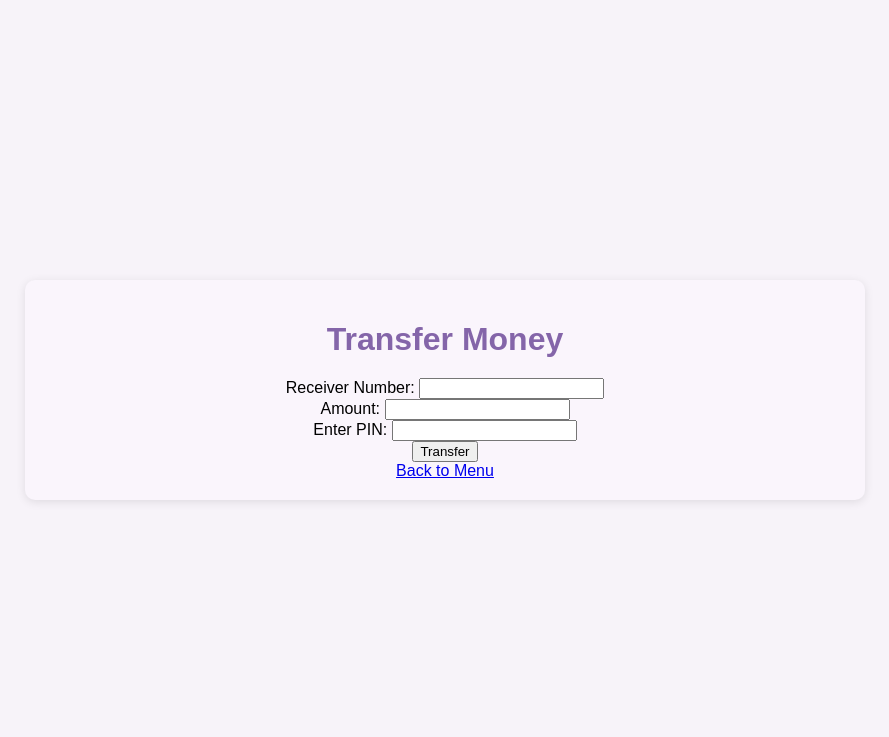
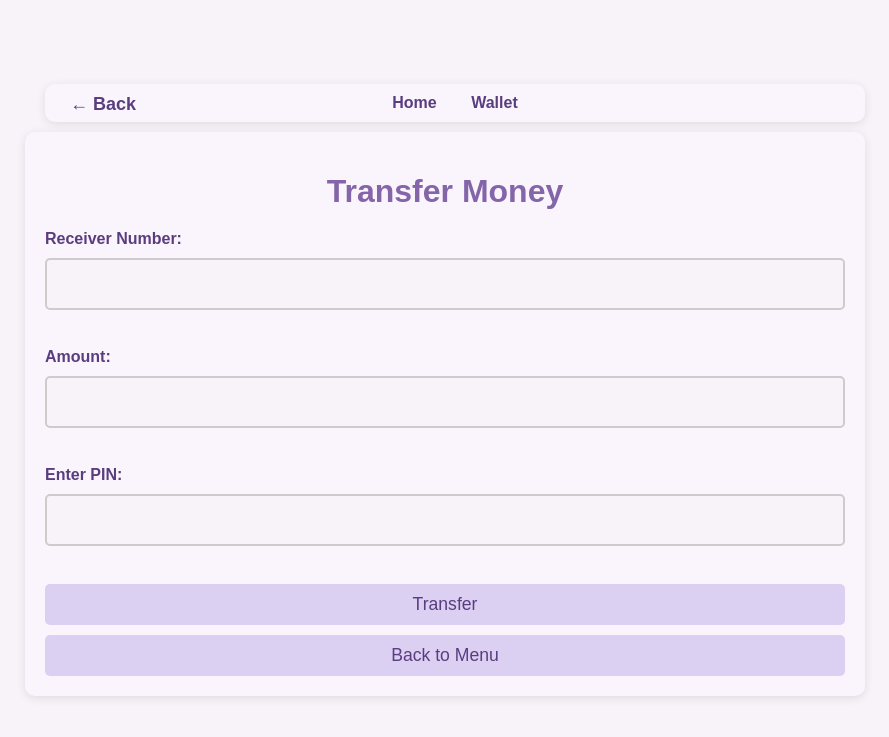
Before and after one commit to richmondkorsah/ussd-app-flask, a Flask app: page /transfer in a window 1280 px wide. Shown: the top 737 px of the page, without its empty margins (195-1084 px from the left). Run offline with Flask 3, Linux system fonts and the light colour scheme.

Commit message:
Added the transfer money feature and the feature to change profile type

```diff
--- a/app.py
+++ b/app.py
@@ -11,6 +11,7 @@ pin = 1234
 wrong_pin_count = 0
 cash_out = False
 cash_out_end_time = 5
+profile_type = 'standard'
 
 @app.route('/')
 def menu():
@@ -153,5 +154,10 @@ def report_fraud():
 
     return render_template('report-fraud.html')
 
+@app.route('/profile-type', methods=['GET', 'POST'])
+def profile_type():
+    return render_template('profile-type.html')
+
+
 if __name__ == '__main__':
     app.run(debug=True)
--- a/static/style/form.css
+++ b/static/style/form.css
@@ -32,6 +32,55 @@ input[type="tel"], textarea {
     box-sizing: border-box;
 }
 
+input[type="text"] {
+    width: 100%;
+    padding: 15px;
+    border: 2px solid #ccc;
+    border-radius: 5px;
+    margin-bottom: 20px;
+    font-size: 1em;
+    background-color: #f7f3f9;
+    color: #5a3d7f;
+    box-sizing: border-box;
+}
+
+
+input[type="number"] {
+    width: 100%;
+    padding: 15px;
+    border: 2px solid #ccc;
+    border-radius: 5px;
+    margin-bottom: 20px;
+    font-size: 1em;
+    background-color: #f7f3f9;
+    color: #5a3d7f;
+    box-sizing: border-box;
+}
+
+input[type="password"] {
+    width: 100%;
+    padding: 15px;
+    border: 2px solid #ccc;
+    border-radius: 5px;
+    margin-bottom: 20px;
+    font-size: 1em;
+    background-color: #f7f3f9;
+    color: #5a3d7f;
+    box-sizing: border-box;
+}
+
+select {
+    width: 100%;
+    padding: 15px;
+    border: 2px solid #ccc;
+    border-radius: 5px;
+    margin-bottom: 20px;
+    font-size: 1em;
+    background-color: #f7f3f9;
+    color: #5a3d7f;
+    box-sizing: border-box;
+}
+
 button[type="submit"] {
     background-color: #dbcff2;
     border: none;
@@ -44,6 +93,21 @@ button[type="submit"] {
     width: 150px;
     align-items: stretch;
     width: 100%;
+}
+
+.main-menu {
+    background-color: #dbcff2;
+    border: none;
+    padding: 10px 0;
+    font-size: 1.1em;
+    color: #5a3d7f;
+    border-radius: 5px;
+    cursor: pointer;
+    transition: background-color 0.3s;
+    width: 150px;
+    align-items: stretch;
+    width: 100%;
+    margin-top: 10px;
 }
 
 textarea {
--- a/templates/my-wallet.html
+++ b/templates/my-wallet.html
@@ -25,7 +25,7 @@
         <button class="service-btn" onclick="window.location.href='{{ url_for('report_fraud') }}'">Report Fraud</button>
         <button class="service-btn">Statement</button>
         <button class="service-btn">Change & Reset PIN</button>
-        <button class="service-btn">Update Profile Type</button>
+        <button class="service-btn" onclick="window.location.href='{{ url_for('profile_type') }}'">Update Profile Type</button>
     </div>
 </div>
 {% endblock body %}
--- a/templates/transfer.html
+++ b/templates/transfer.html
@@ -1,12 +1,12 @@
-<!DOCTYPE html>
-<html lang="en">
-<head>
-    <meta charset="UTF-8">
-    <meta name="viewport" content="width=device-width, initial-scale=1.0">
+{% extends "base.html" %}
+
+{% block head %}
+<link rel="stylesheet" href="{{ url_for('static', filename='style/form.css') }}">
 <title>Transfer Money</title>
-    <link rel="stylesheet" href="{{ url_for('static', filename='style/style.css') }}">
-</head>
-<body>
+{% endblock head %}
+
+
+{% block body %}
     <div class="container">
         <h1>Transfer Money</h1>
         <form method="POST">
@@ -21,7 +21,7 @@
 
             <button type="submit">Transfer</button>
         </form>
-    <a href="{{ url_for('menu') }}">Back to Menu</a>
+        <button class="main-menu" onclick="window.location.href='{{ url_for('menu') }}'">Back to Menu</button>
     </div>
-</body>
-</html>
+
+{% endblock body %}
```
Also changed, not shown: templates/profile-type.html (added, +22 -0 lines). Lines whose indentation alone changed are shown as unchanged.
